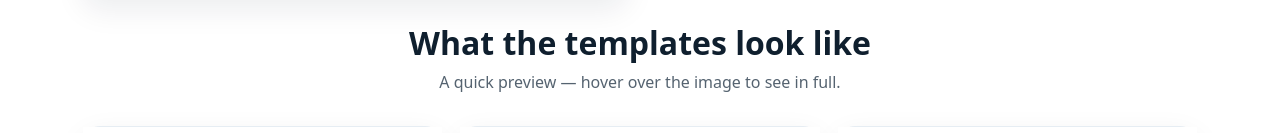
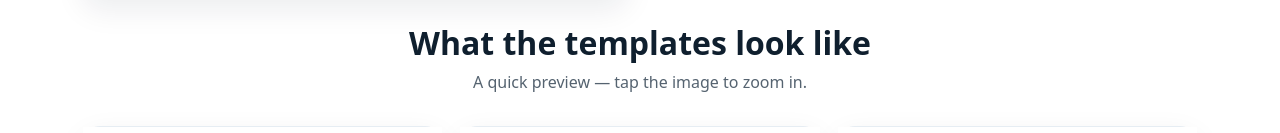
Before and after one commit to jpdevpersonal/simplebiztoolkit, a React (Vite) app: page / in a window 1280 px wide. Shown: the part 714-847 px from the top of the page. Built offline with nearby package versions, Linux system fonts and the light colour scheme.

Commit message:
Changed tet to tap to zoom in

```diff
--- a/src/pages/HomePage/HomePage.tsx
+++ b/src/pages/HomePage/HomePage.tsx
@@ -95,7 +95,7 @@ export default function HomePage() {
               What the templates look like
             </h2>
             <p className="text-center sb-muted">
-              A quick preview — hover over the image to see in full.
+              A quick preview — tap the image to zoom in.
             </p>
 
             <ProductGrid products={featuredProducts} />
```
